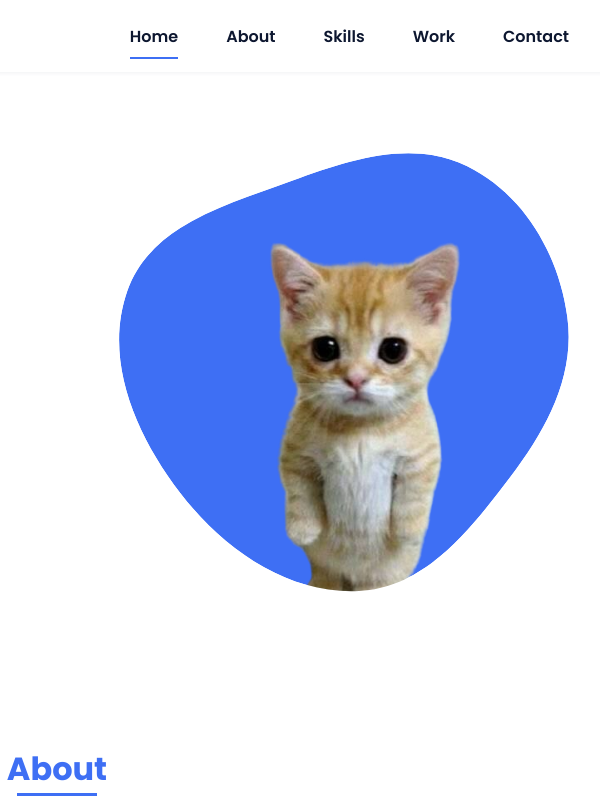
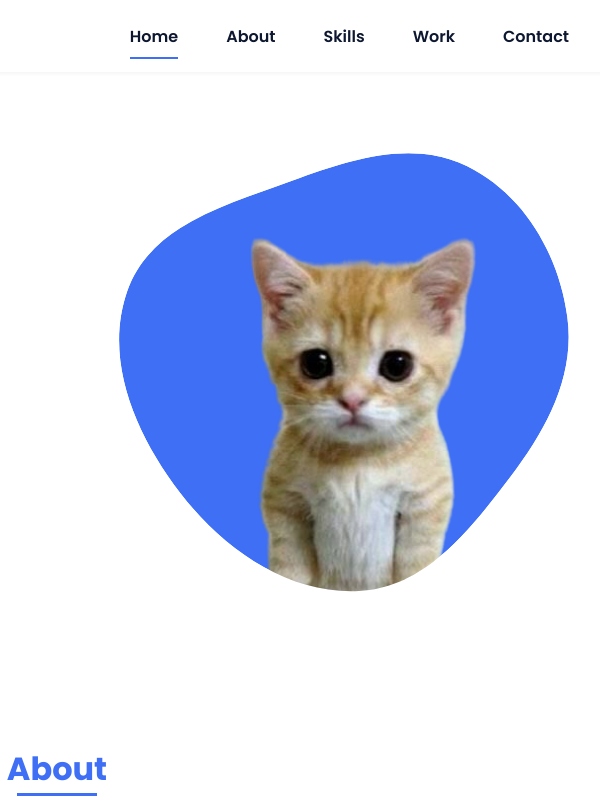
Before and after one commit to cse-mkamble/portfolio, a plain HTML site: page index.html in a window 1280 px wide. Shown: the top 800 px of the page, 583-1183 px from the left. Drawn offline with nearby package versions, Linux system fonts and the light colour scheme.

Commit message:
update web

```diff
--- a/index.html
+++ b/index.html
@@ -68,7 +68,7 @@
                     <g mask="url(#mask0)">
                         <path
                             d="M9.19024 145.964C34.0253 76.5814 114.865 54.7299 184.111 29.4823C245.804 6.98884 311.86 -14.9503 370.735 14.143C431.207 44.026 467.948 107.508 477.191 174.311C485.897 237.229 454.931 294.377 416.506 344.954C373.74 401.245 326.068 462.801 255.442 466.189C179.416 469.835 111.552 422.137 65.1576 361.805C17.4835 299.81 -17.1617 219.583 9.19024 145.964Z" />
-                        <image class="home__blob-img" x="50" y="60" href="assets/img/perfil.png" />
+                        <image class="home__blob-img" x="8" y="48" style="width: 428px;" href="assets/img/perfil.png" />
                     </g>
                 </svg>
             </div>
```
